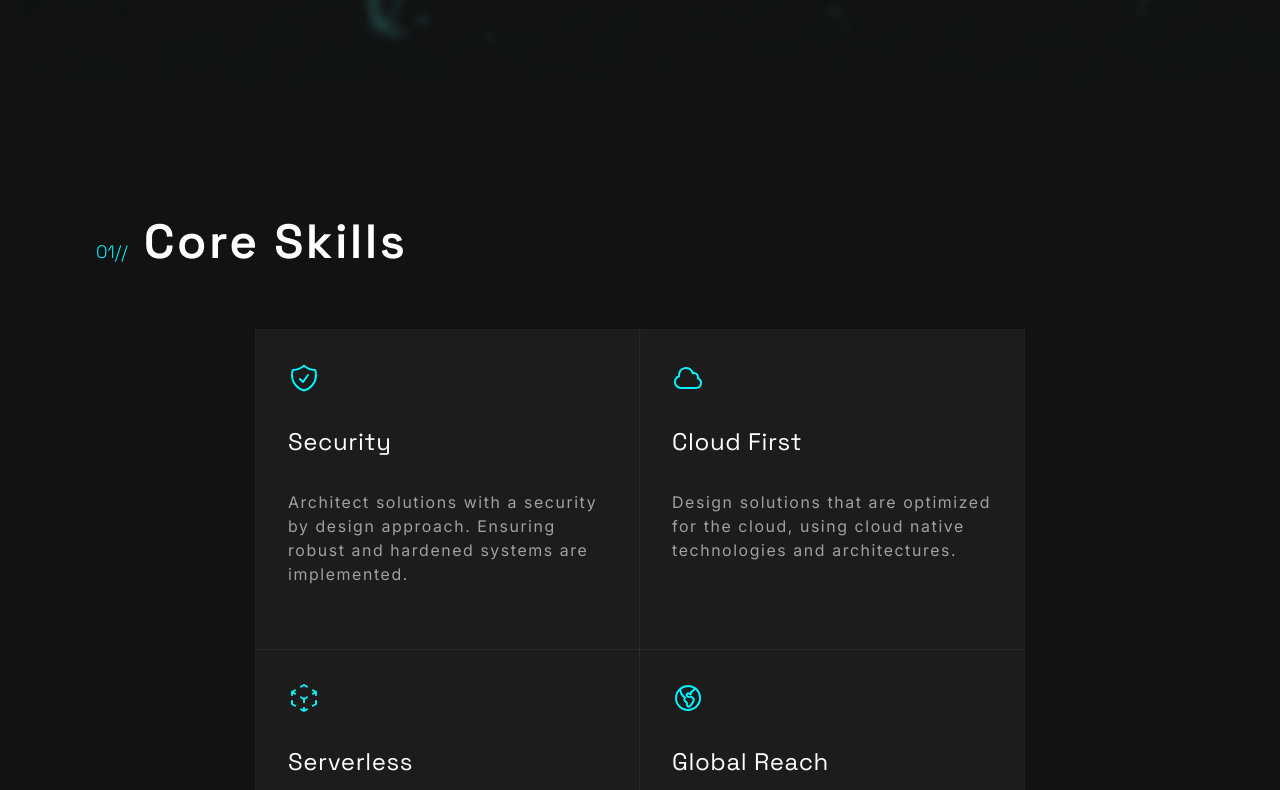
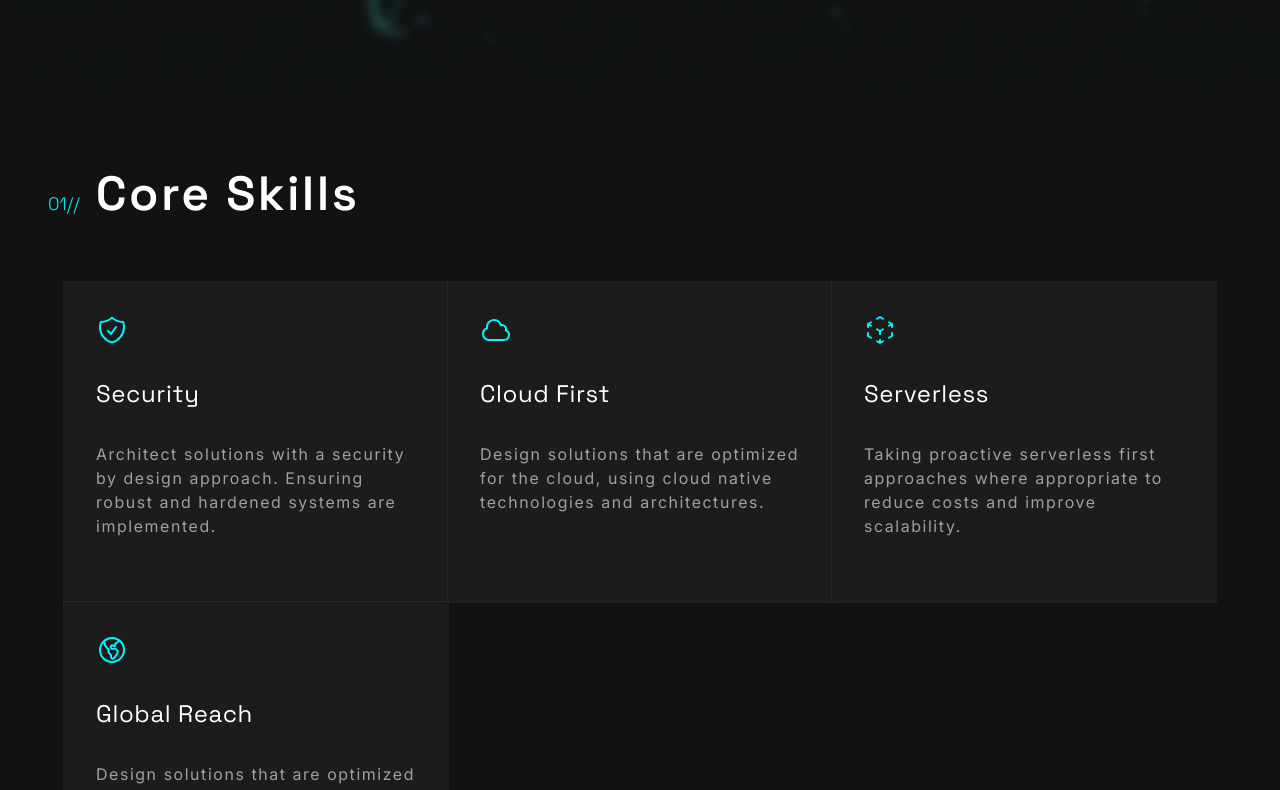
Before and after one commit to darkcl0ud/personal-website-v2, a React (Vite) app: page / in a window 1280 px wide. Shown: the part 780-1570 px from the top of the page. Built offline with nearby package versions, Linux system fonts and the light colour scheme.

Commit message:
style(section): margin has been reduced for main screens

```diff
--- a/src/ui/Section.tsx
+++ b/src/ui/Section.tsx
@@ -2,7 +2,7 @@ import Header from "./Header";
 
 export default function Section({ children, number, title }: { children: React.ReactNode, number: string, title: string }) {
     return (
-        <section className="m-8 md:m-24">
+        <section className="m-8 md:m-12">
             <div className="max-w-7xl mx-auto">
                 <Header number={number} title={title} />
                 {children}
```
